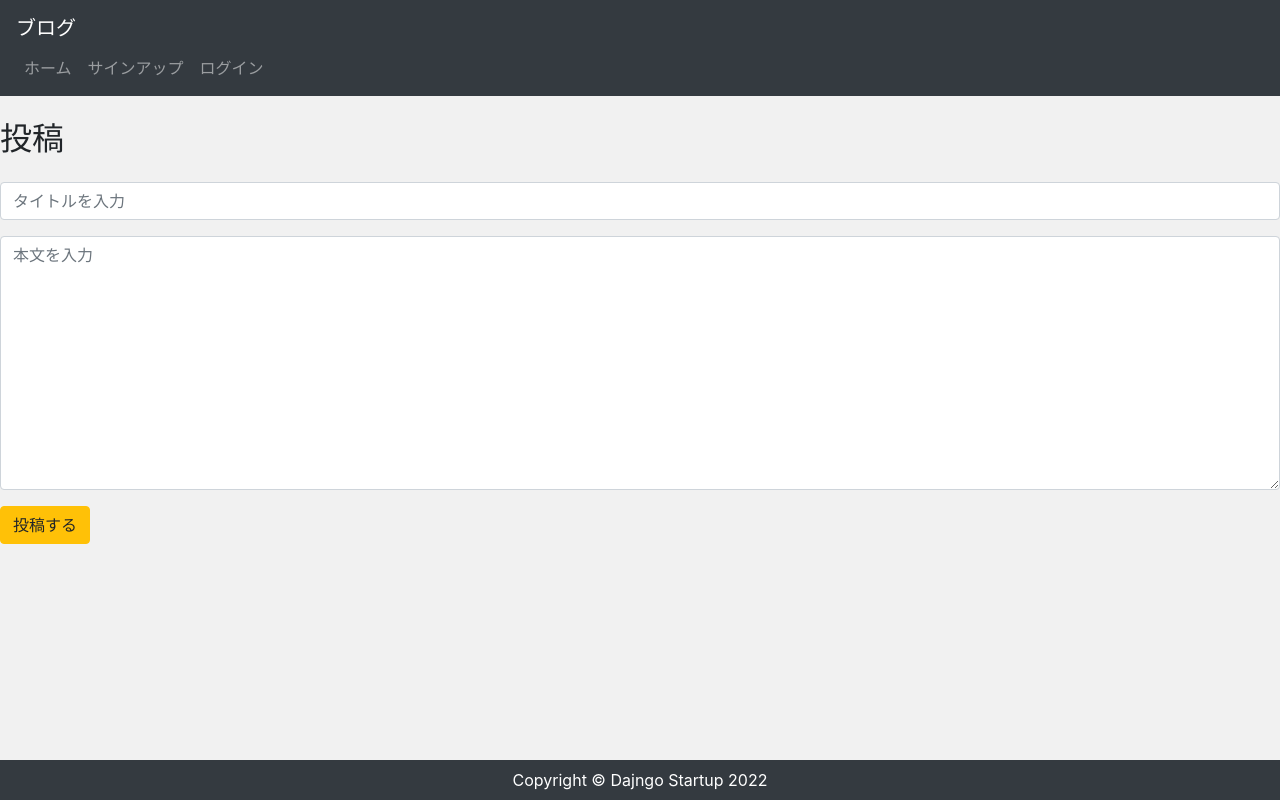
After one commit to ryotahoshino/Dajngo-blog, a Django app: page /post/new in a window 1280 px wide. The commit adds this page. Run offline with Django 3.2, Linux system fonts and the light colour scheme; some libraries are stand-ins or nearby versions.

Commit message:
新規投稿、詳細画面の編集

```diff
--- a/app/forms.py
+++ b/app/forms.py
@@ -1,5 +1,3 @@
-from cProfile import label
-from socket import fromshare
 from django import forms
 
 class PostForm(forms.Form):
--- a/app/static/css/style.css
+++ b/app/static/css/style.css
@@ -14,3 +14,7 @@ body {
 main {
   flex: 1;
 }
+
+.formpost {
+  margin-bottom: 1rem;
+}
--- a/app/templates/app/base.html
+++ b/app/templates/app/base.html
@@ -19,7 +19,7 @@
         </li>
         {% if user.is_authenticated %}
           <li class="nav-item">
-            <a class="nav-link" href="">投稿</a>
+            <a class="nav-link" href="{% url 'post_new' %}">投稿</a>
           </li>
           <li class="nav-item">
             <a class="nav-link" href="">ログアウト</a>
--- a/app/templates/app/index.html
+++ b/app/templates/app/index.html
@@ -14,7 +14,7 @@
         <div class="card-footer text-muted">
           {{ post.created|date }} by {{ post.author }}
         </div>
-        <a href="" class="stretched-link"></a>
+        <a href="{% url 'post_detail' post.id %}" class="stretched-link"></a>
       </div>
     {% endfor %}
   </div>
--- /dev/null
+++ b/app/templates/app/post_form.html
@@ -0,0 +1,21 @@
+{% extends "app/base.html" %}
+{% load widget_tweaks %}
+
+{% block content %}
+
+<div class="my-4">
+  <h2>投稿</h2>
+</div>
+
+<form method="post">
+  {% csrf_token %}
+  <div class="formpost">
+    {% render_field form.title class="form-control" placeholder="タイトルを入力" %}
+  </div>
+  <div class="formpost">
+    {% render_field form.content class="form-control" placeholder="本文を入力" %}
+  </div>
+  <button class="btn btn-warning" type="submit">投稿する</button>
+</form>
+
+{% endblock %}
--- a/app/urls.py
+++ b/app/urls.py
@@ -3,4 +3,6 @@ from app import views
 
 urlpatterns = [
   path('', views.IndexView.as_view(), name='index'),
+  path('post/<int:pk>', views.PostDetailView.as_view(), name='post_detail'),
+  path('post/new', views.CreatePostView.as_view(), name='post_new'),
 ]
--- a/app/views.py
+++ b/app/views.py
@@ -1,6 +1,8 @@
-from django.shortcuts import render
+from django.shortcuts import render, redirect
 from django.views.generic import View
 from .models import Post
+from .forms import PostForm
+from django.contrib.auth.mixins import LoginRequiredMixin
 
 class IndexView(View):
   def get(self, request, *args, **kwargs):
@@ -8,3 +10,32 @@ class IndexView(View):
     return render(request, 'app/index.html',{
       'post_data': post_data,
     })
+
+class PostDetailView(View):
+  def get(self, request, *args, **kwargs):
+    post_data = Post.objects.get(id=self.kwargs['pk'])
+    return render(request, 'app/post_detail.html', {
+      'post_data': post_data
+    })
+
+class CreatePostView(View):
+  def get(self, request, *args, **kwargs):
+    form = PostForm(request.POST or None)
+    return render(request, 'app/post_form.html', {
+      'form': form
+    })
+
+  def get(self, request, *args, **kwargs):
+    form = PostForm(request.POST or None)
+
+    if form.is_valid():
+      post_data = Post()
+      post_data.author = request.user
+      post_data.title = form.cleaned_data['title']
+      post_data.content = form.cleaned_data['content']
+      post_data.save()
+      return redirect('post_detail', post_data.id)
+
+    return render(request, 'app/post_form.html', {
+      'form': form
+    })
```
Also changed, not shown: app/templates/app/post_detail.html (added, +18 -0 lines).
